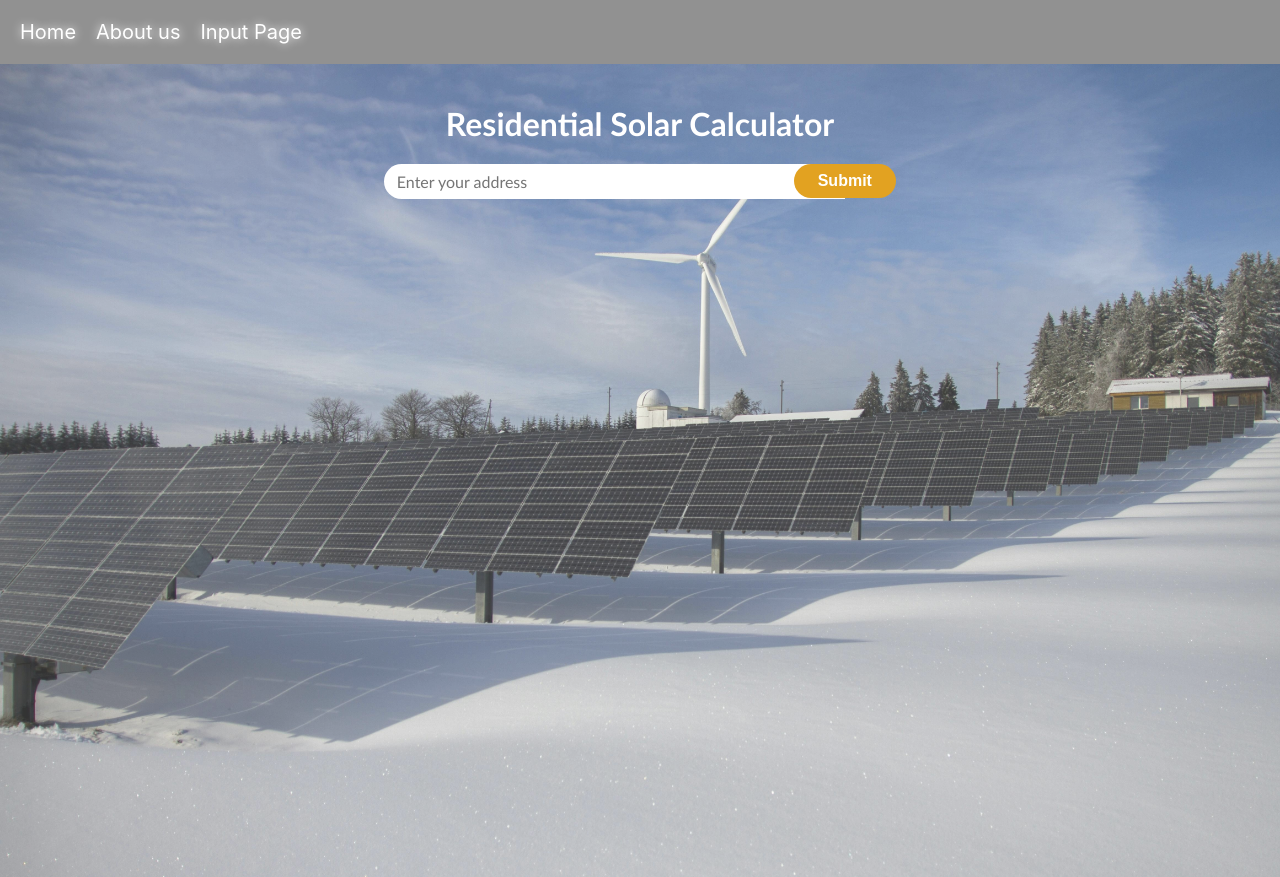
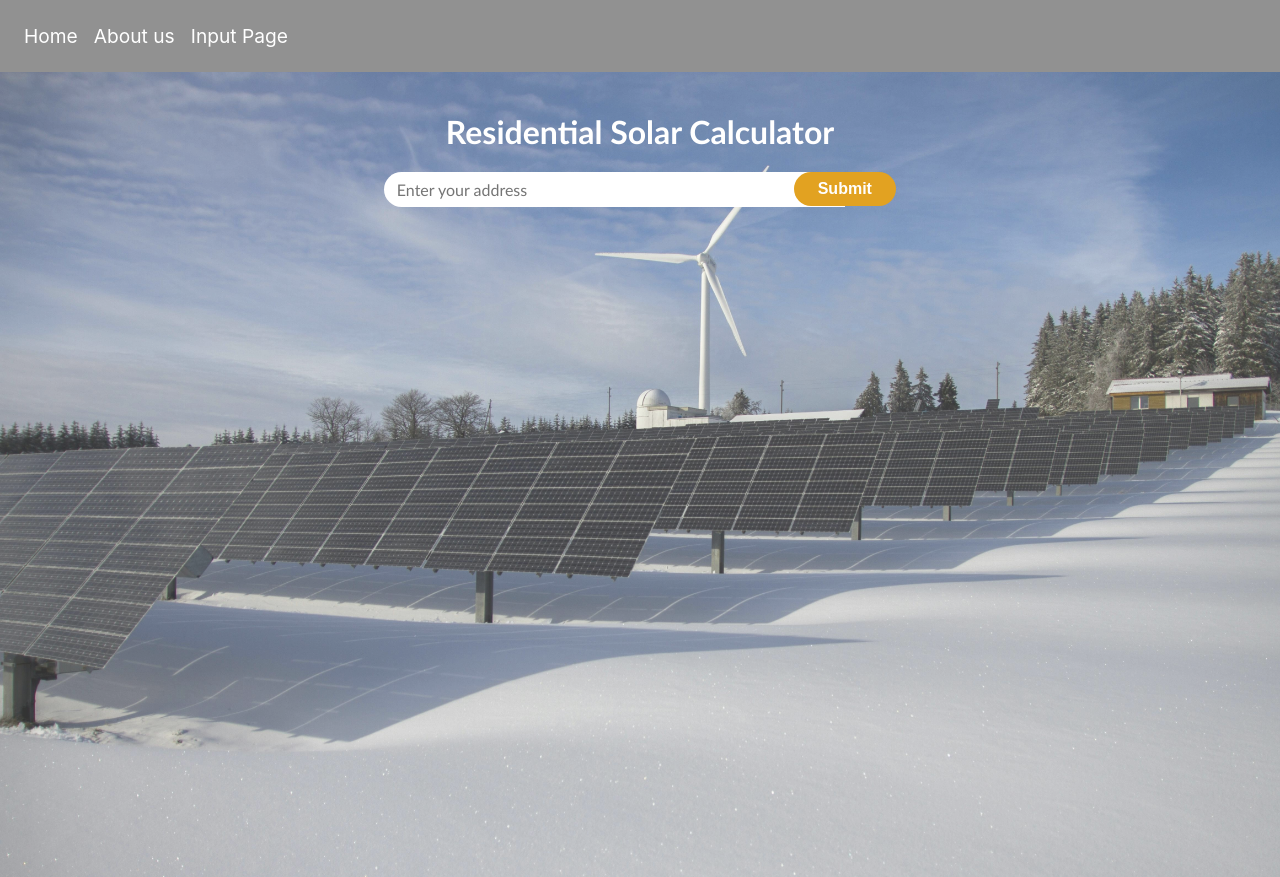
Before and after one commit to UTDallasEPICS/Residential-Solar-Calculator, a React (Create React App) app: page / in a window 1280 px wide. Built offline with nearby package versions, Linux system fonts and the light colour scheme; the HTML template or start-up script is replaced by a standard one.

Commit message:
Style changes to nav bar items

```diff
--- a/src/App.css
+++ b/src/App.css
@@ -4,19 +4,20 @@
 
 .nav {
   background: #919191;
-  padding: 20px;
+  padding: 3vh;
   display: flex;
   height: 3vh;
 }
 .nav a {
   color: #ffffff;
   text-decoration: none;
-  font-size: 20px;
-  margin-right: 20px;
-  text-shadow: 0 0 10px;
+  font-size: 1.5vw;
+  margin-top: auto;
+  margin-right: 2vh;
 }
 
 .nav a:hover {
   transform: scale(1.1);
   color: #ffc247;
+  text-shadow: 0 0 10px;
 }
```
